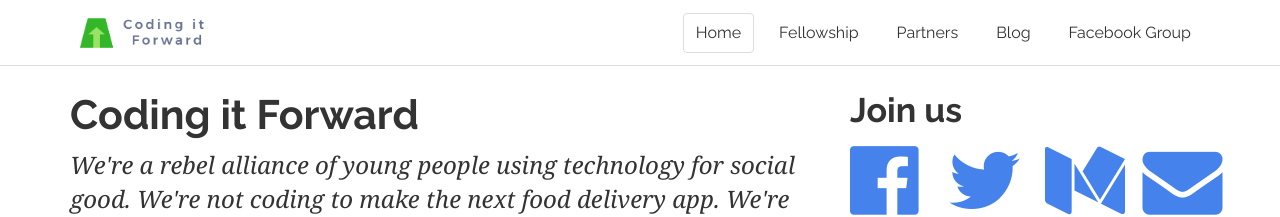
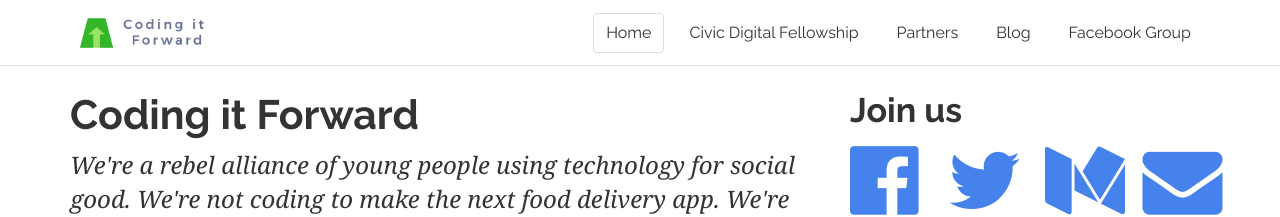
Before and after one commit to athenakan/codingitforward.github.io, a Jekyll site: the page built from index.html, in a window 1280 px wide. Shown: the top 217 px of the page. Built offline with Jekyll 4.4.1, drawn with Linux system fonts in a browser that asks for light colours.

Commit message:
improve wording on title

```diff
--- a/_data/pages.yml
+++ b/_data/pages.yml
@@ -1,11 +1,11 @@
 main:
     -   name: Home
         url: /
-    -   name: Fellowship
+    -   name: Civic Digital Fellowship
         url: /fellowship/
     -   name: Partners
         url: /partners/
     -   name: Blog
         url: https://blog.codingitforward.com
     -   name: Facebook Group
-        url: https://www.facebook.com/groups/230953293978006/
+        url: https://www.facebooki.com/groups/230953293978006/
```
